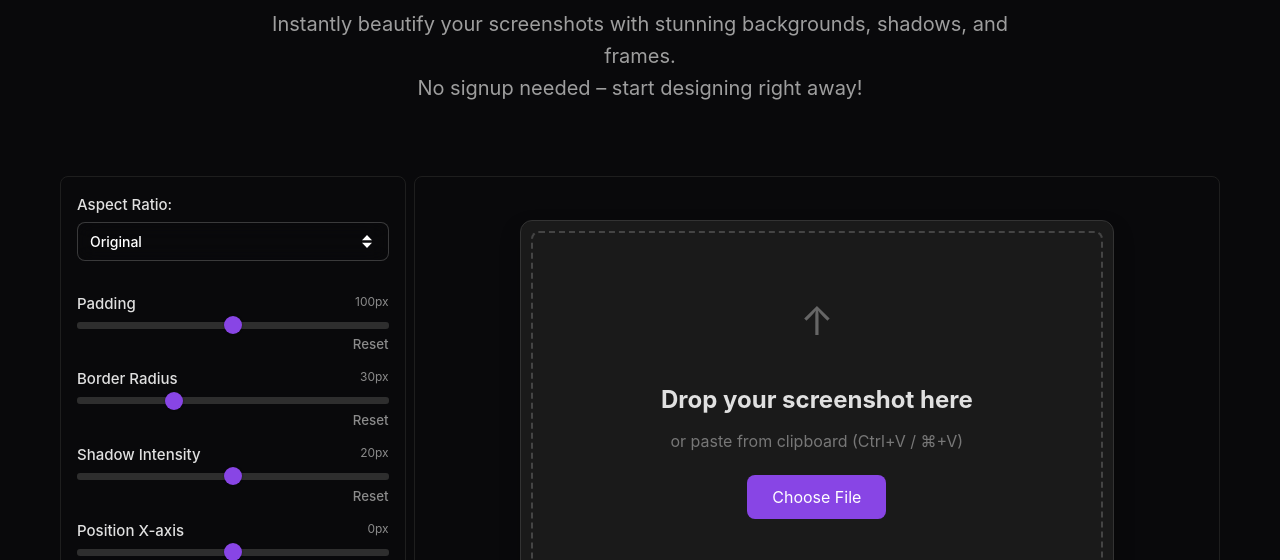
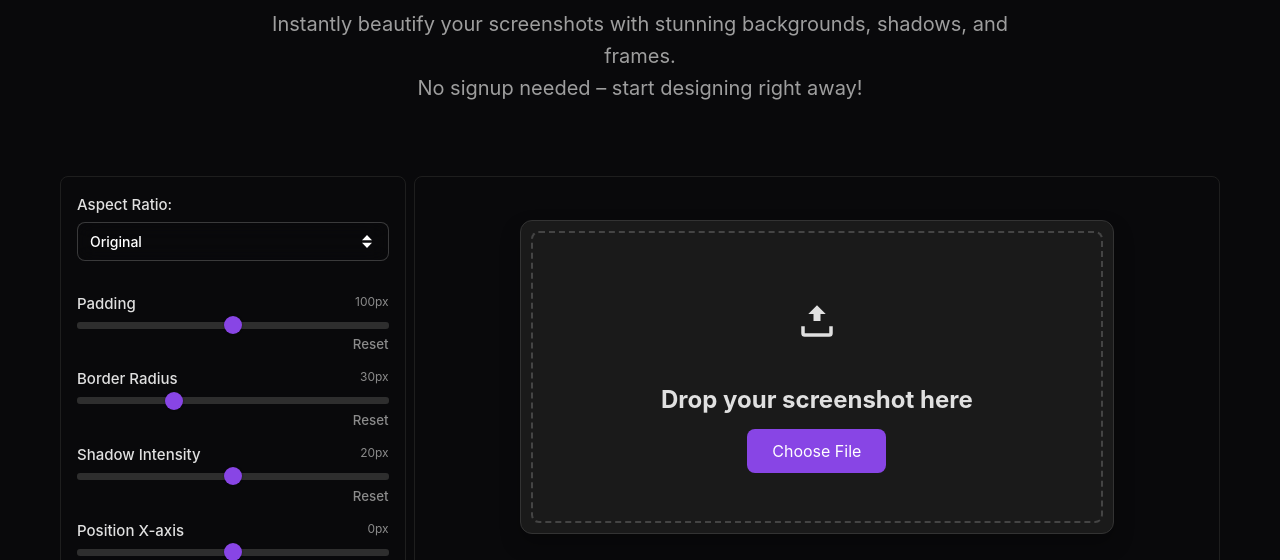
Before and after one commit to talhatak/ssHaven, a plain HTML site: page index.html in a window 1280 px wide. Shown: the part 237-797 px from the top of the page. Drawn offline with Linux system fonts and the light colour scheme.

Commit message:
Added SVG upload Icon, commented "copy/paste" line

```diff
--- a/index.html
+++ b/index.html
@@ -127,16 +127,18 @@
 
         /* Upload Section */
         .upload-section {
+            display: flex;
             background-color: #1a1a1a;
             border: 1px solid #333;
             border-radius: 12px;
             padding: 60px 140px;
-            text-align: center;
             margin: 40px auto;
             max-width: 700px;
             cursor: pointer;
             animation: float 4s ease-in-out infinite;
             position: relative;
+            flex-direction: column;
+            align-items: center;
         }
 
         .upload-section::before {
@@ -196,12 +198,6 @@
                 transform: translateY(0px);
                 box-shadow: 0 5px 15px 0px rgba(0, 0, 0, 0.3);
             }
-        }
-
-        .upload-icon {
-            font-size: 40px;
-            margin-bottom: 20px;
-            color: #666;
         }
 
         .upload-section h3 {
@@ -635,6 +631,41 @@
             --y: 4px;
             --animation: circle-12;
         }
+
+        /* ===========SVG ICON UPLOAD */
+        .upload-icon {
+            width: 80px;
+            height: 80px;
+            margin-bottom: 20px;
+            /* background: linear-gradient(135deg, rgba(139, 92, 246, 0.1), rgba(168, 85, 247, 0.15)); */
+            border-radius: 20px;
+            display: flex;
+            justify-content: center;
+            align-items: center;
+            cursor: pointer;
+            transition: all 0.3s ease;
+            /* backdrop-filter: blur(10px); */
+            /* -webkit-backdrop-filter: blur(10px); */
+            /* box-shadow: 0 4px 15px rgba(139, 92, 246, 0.1); */
+        }
+
+        .upload-icon:hover {
+            background: linear-gradient(135deg, rgba(139, 92, 246, 0.2), rgba(168, 85, 247, 0.25));
+            border-color: rgba(139, 92, 246, 0.6);
+            transform: translateY(-2px);
+            box-shadow: 0 6px 20px rgba(139, 92, 246, 0.2);
+        }
+
+        .upload-icon svg {
+            width: 42px;
+            height: 42px;
+            fill: var(--text-color)
+        }
+
+        .upload-icon:hover svg {
+            fill: rgba(139, 92, 246, 1);
+        }
+        /* ===========SVG ICON UPLOAD */
 
         @keyframes circle-1 {
             33% {
@@ -1013,9 +1044,14 @@
                 </div>
                 <div class="right-screenshot-preview">
                     <section class="upload-section">
-                        <div class="upload-icon">↑</div>
+                        <div class="upload-icon">
+                            <svg xmlns="http://www.w3.org/2000/svg" viewBox="0 0 24 24">
+                                <path d="M19 15v4H5v-4H3v4a2 2 0 0 0 2 2h14a2
+                                        2 0 0 0 2-2v-4h-2zM12 3l-5 5h3v4h4V8h3l-5-5z"/>
+                            </svg>
+                        </div>
                         <h3>Drop your screenshot here</h3>
-                        <p>or paste from clipboard (Ctrl+V / ⌘+V)</p>
+                        <!-- <p>or paste from clipboard (Ctrl+V / ⌘+V)</p> -->
                         <button class="choose-btn">Choose File</button>
                     </section>
                     <div class="preview-img">
```
